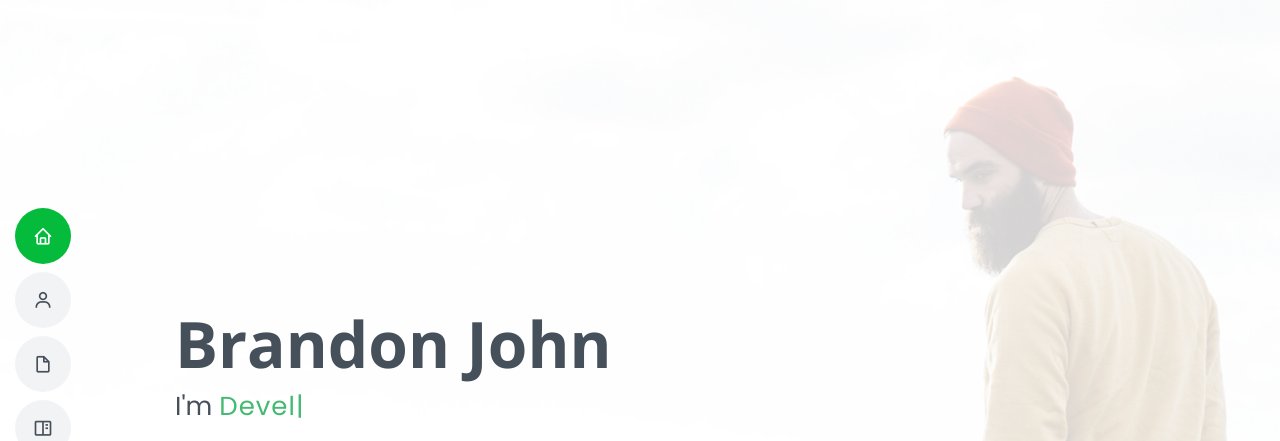
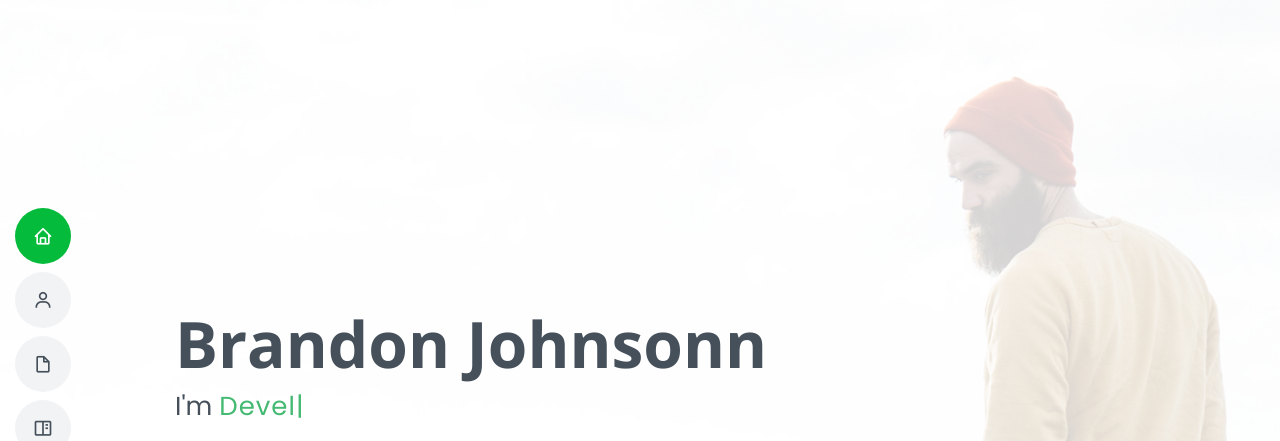
Before and after one commit to luisDG2022/examenGesSoft, a plain HTML site: page index.html in a window 1280 px wide. Shown: the top 441 px of the page. Drawn offline with nearby package versions, Linux system fonts and the light colour scheme.

Commit message:
cambio en el nombre
git

```diff
--- a/index.html
+++ b/index.html
@@ -61,7 +61,7 @@
   <!-- ======= Hero Section ======= -->
   <section id="hero" class="d-flex flex-column justify-content-center">
     <div class="container" data-aos="zoom-in" data-aos-delay="100">
-      <h1>Brandon John</h1>
+      <h1>Brandon Johnsonn</h1>
       <p>I'm <span class="typed" data-typed-items="Designer, Developer, Freelancer, Photographer"></span></p>
       <div class="social-links">
         <a href="#" class="twitter"><i class="bx bxl-twitter"></i></a>
```
